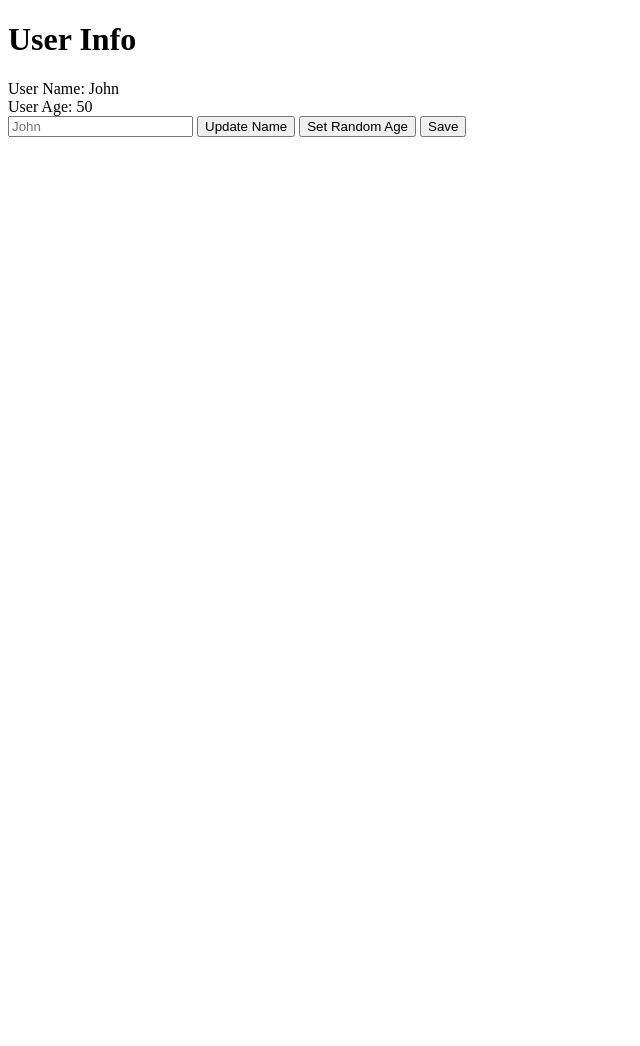
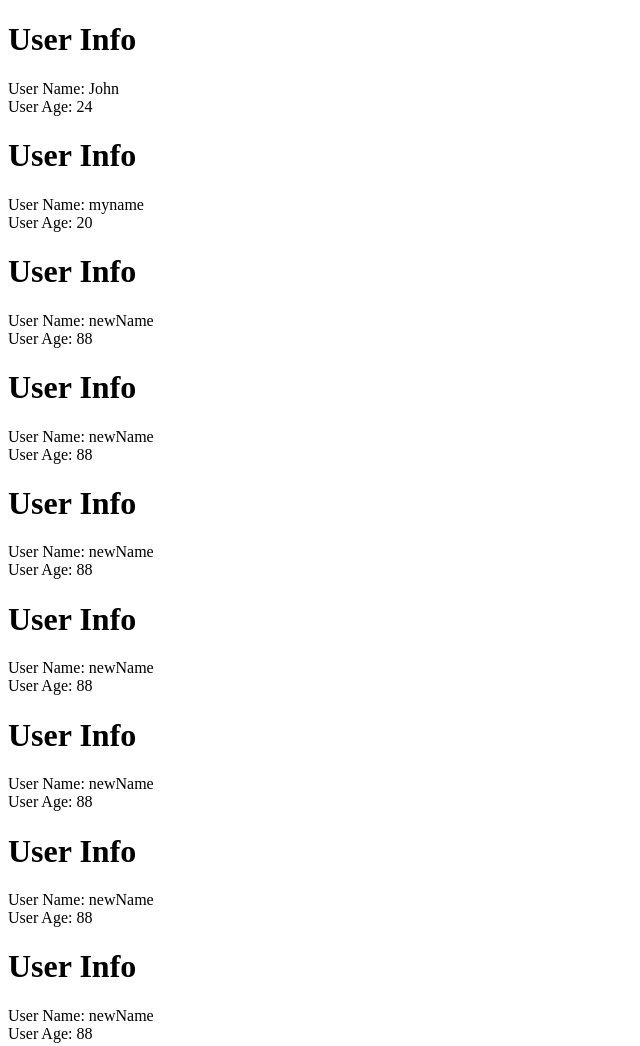
Before and after one commit to kripton-it/typescript-backbone-parody, a website with bundled scripts: page index.html in a window 1280 px wide. Shown: the top 1046 px of the page, without its empty margins (0-640 px from the left). Before the commit the page ends 800 px from the top, so only its background shows below. Built offline with nearby package versions, Linux system fonts and the light colour scheme; data requests are answered from the project's data file.

Commit message:
Классы CollectionView и UserList

```diff
--- a/index.html
+++ b/index.html
@@ -7,7 +7,7 @@
   <title>Typescript Course</title>
 </head>
 <body>
-  <div id="user-edit"></div>
+  <div id="user-list"></div>
   <script src="./src/index.ts"></script>
 </body>
 </html>
--- a/src/index.ts
+++ b/src/index.ts
@@ -1,12 +1,22 @@
-import { UserEdit } from "./views/UserEdit";
-import { User } from "./models/User";
+import { UserList } from "./views/UserList";
+import { User, UserProps } from "./models/User";
+import { Collection } from "./models/Collection";
 
-const target = document.getElementById("user-edit");
-const user = User.create({ name: "John", age: 50 });
+const users = new Collection<User, UserProps>(
+  "http://localhost:3000/users",
+  (json: UserProps): User => User.create(json)
+);
 
-if (target) {
-  const userEdit = new UserEdit(target, user);
-  userEdit.render();
-} else {
-  throw new Error("Target element not found");
-}
+const onUsersChangeHandler = (): void => {
+  const target = document.getElementById("user-list");
+  if (target) {
+    const userList = new UserList(target, users);
+    userList.render();
+  } else {
+    throw new Error("Target element not found");
+  }
+};
+
+users.on("change", onUsersChangeHandler);
+
+users.fetch();
--- /dev/null
+++ b/src/views/CollectionView.ts
@@ -0,0 +1,20 @@
+import { Collection } from "../models/Collection";
+
+export abstract class CollectionView<T, K> {
+  constructor(public parent: Element, public collection: Collection<T, K>) {}
+
+  abstract renderItem(itemParent: Element, model: T): void;
+
+  render(): void {
+    this.parent.innerHTML = "";
+    const templateElement = document.createElement("template");
+
+    for (let model of this.collection.models) {
+      const itemParent = document.createElement("div");
+      this.renderItem(itemParent, model)
+      templateElement.content.append(itemParent)
+    }
+
+    this.parent.append(templateElement.content);
+  }
+}
--- /dev/null
+++ b/src/views/UserList.ts
@@ -0,0 +1,10 @@
+import { CollectionView } from "./CollectionView";
+import { User, UserProps } from "../models/User";
+import { UserShow } from "./UserShow";
+
+export class UserList extends CollectionView<User, UserProps> {
+  renderItem(itemParent: Element, model: User): void {
+    const userShow = new UserShow(itemParent, model);
+    userShow.render();
+  }
+}
--- a/src/views/View.ts
+++ b/src/views/View.ts
@@ -1,7 +1,3 @@
-/* interface Model {
-  on(eventName: string, callback: () => void): void;
-} */
-
 import { Model } from "../models/Model";
 
 export abstract class View<T extends Model<K>, K> {
```
